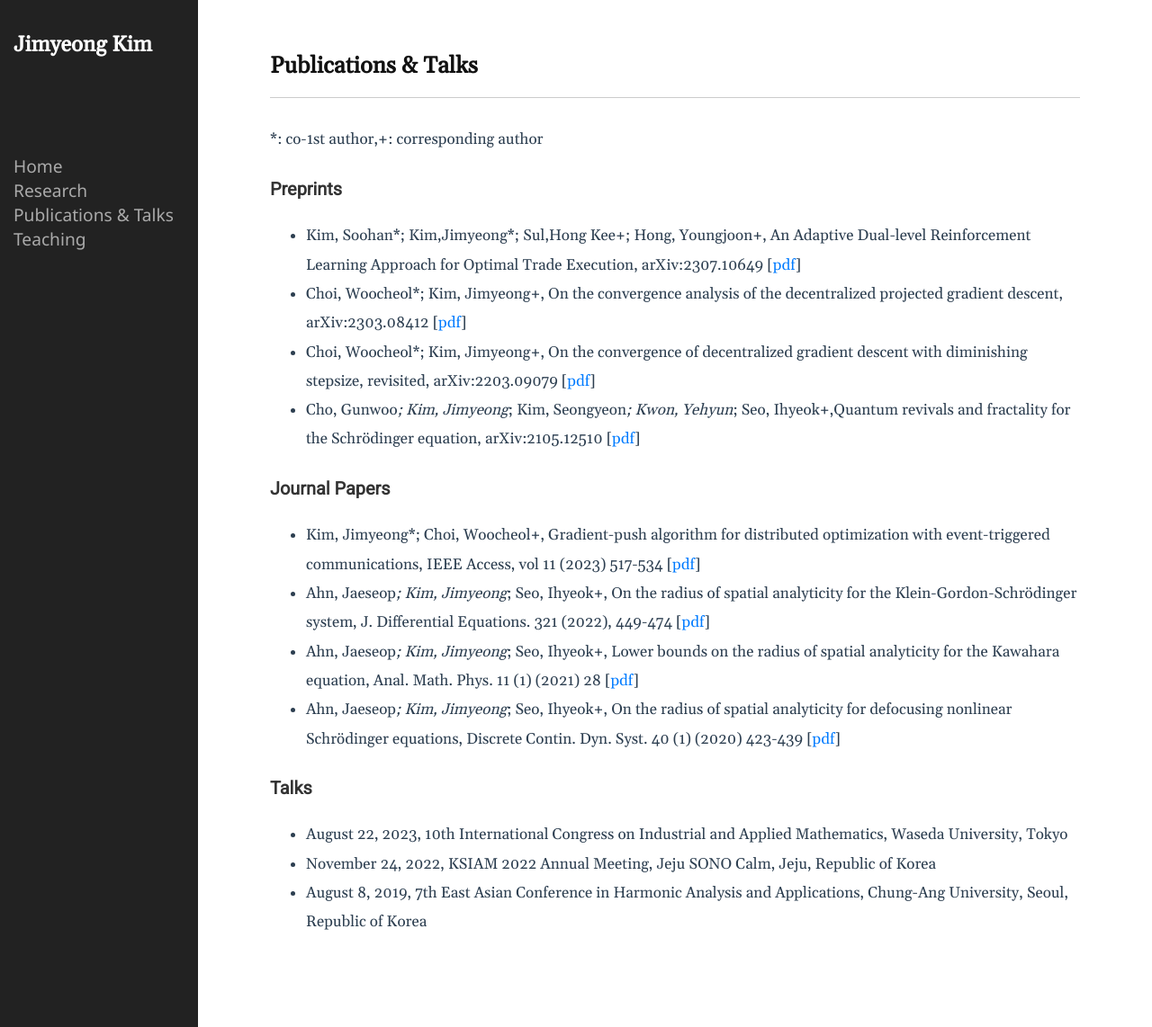
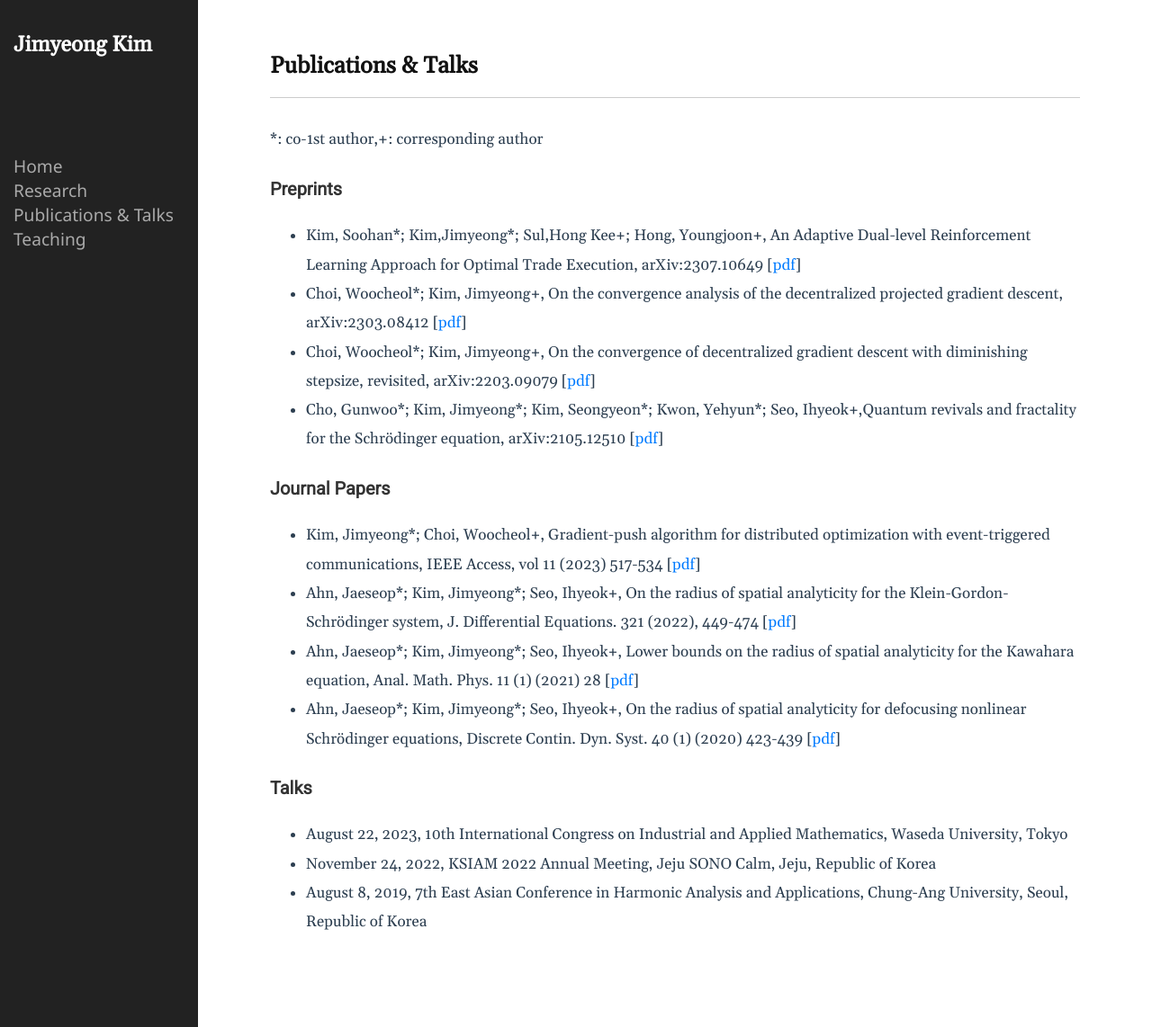
Before and after one commit to kimjimyeong93/kimjimyeong93.github.io, a Jekyll site: the page built from publication.markdown, in a window 1280 px wide. Shown: the whole page at 90% size. Built offline with Jekyll 4.4.1, drawn with Linux system fonts in a browser that asks for light colours.

```diff
--- a/publication.markdown
+++ b/publication.markdown
@@ -6,17 +6,17 @@ permalink: /publications_and_talks/
 *: co-1st author,+: corresponding author
 ### Preprints
 - Kim, Soohan\*; Kim,Jimyeong\*; Sul,Hong Kee+; Hong, Youngjoon+, An Adaptive Dual-level Reinforcement Learning Approach for Optimal Trade Execution, arXiv:2307.10649 \[[pdf](https://arxiv.org/abs/2307.10649)\]
-- Choi, Woocheol*; Kim, Jimyeong+, On the convergence analysis of the decentralized projected gradient descent, arXiv:2303.08412 \[[pdf](https://arxiv.org/pdf/2303.08412.pdf)\]
-- Choi, Woocheol*; Kim, Jimyeong+, On the convergence of decentralized gradient descent with diminishing stepsize, revisited, arXiv:2203.09079 \[[pdf](https://arxiv.org/pdf/2203.09079.pdf)\]
-- Cho, Gunwoo*; Kim, Jimyeong*; Kim, Seongyeon*; Kwon, Yehyun*; Seo, Ihyeok+,Quantum revivals and fractality for the Schrödinger equation, arXiv:2105.12510 \[[pdf](https://arxiv.org/abs/2105.12510)\]
+- Choi, Woocheol\*; Kim, Jimyeong+, On the convergence analysis of the decentralized projected gradient descent, arXiv:2303.08412 \[[pdf](https://arxiv.org/pdf/2303.08412.pdf)\]
+- Choi, Woocheol\*; Kim, Jimyeong+, On the convergence of decentralized gradient descent with diminishing stepsize, revisited, arXiv:2203.09079 \[[pdf](https://arxiv.org/pdf/2203.09079.pdf)\]
+- Cho, Gunwoo\*; Kim, Jimyeong\*; Kim, Seongyeon\*; Kwon, Yehyun\*; Seo, Ihyeok+,Quantum revivals and fractality for the Schrödinger equation, arXiv:2105.12510 \[[pdf](https://arxiv.org/abs/2105.12510)\]
 
 
 
 ### Journal Papers
-- Kim, Jimyeong*; Choi, Woocheol+, Gradient-push algorithm for distributed optimization with event-triggered communications, IEEE Access, vol 11 (2023) 517-534 \[[pdf](https://ieeexplore.ieee.org/document/10003196?source=authoralert)\]
-- Ahn, Jaeseop*; Kim, Jimyeong*; Seo, Ihyeok+, On the radius of spatial analyticity for the Klein-Gordon-Schrödinger system, J. Differential Equations. 321 (2022), 449-474 \[[pdf](https://www.sciencedirect.com/science/article/pii/S0022039622001966)\]
-- Ahn, Jaeseop*; Kim, Jimyeong*; Seo, Ihyeok+, Lower bounds on the radius of spatial analyticity for the Kawahara equation, Anal. Math. Phys. 11 (1) (2021) 28 \[[pdf](https://link.springer.com/article/10.1007/s13324-020-00447-3)\]
-- Ahn, Jaeseop*; Kim, Jimyeong*; Seo, Ihyeok+, On the radius of spatial analyticity for defocusing nonlinear Schrödinger equations, Discrete Contin. Dyn. Syst. 40 (1) (2020) 423-439 \[[pdf](https://www.aimsciences.org/article/doi/10.3934/dcds.2020016)\]
+- Kim, Jimyeong\*; Choi, Woocheol+, Gradient-push algorithm for distributed optimization with event-triggered communications, IEEE Access, vol 11 (2023) 517-534 \[[pdf](https://ieeexplore.ieee.org/document/10003196?source=authoralert)\]
+- Ahn, Jaeseop\*; Kim, Jimyeong\*; Seo, Ihyeok+, On the radius of spatial analyticity for the Klein-Gordon-Schrödinger system, J. Differential Equations. 321 (2022), 449-474 \[[pdf](https://www.sciencedirect.com/science/article/pii/S0022039622001966)\]
+- Ahn, Jaeseop\*; Kim, Jimyeong\*; Seo, Ihyeok+, Lower bounds on the radius of spatial analyticity for the Kawahara equation, Anal. Math. Phys. 11 (1) (2021) 28 \[[pdf](https://link.springer.com/article/10.1007/s13324-020-00447-3)\]
+- Ahn, Jaeseop\*; Kim, Jimyeong\*; Seo, Ihyeok+, On the radius of spatial analyticity for defocusing nonlinear Schrödinger equations, Discrete Contin. Dyn. Syst. 40 (1) (2020) 423-439 \[[pdf](https://www.aimsciences.org/article/doi/10.3934/dcds.2020016)\]
 
 ### Talks
 - August 22, 2023, 10th International Congress on Industrial and Applied Mathematics, Waseda University, Tokyo
```
